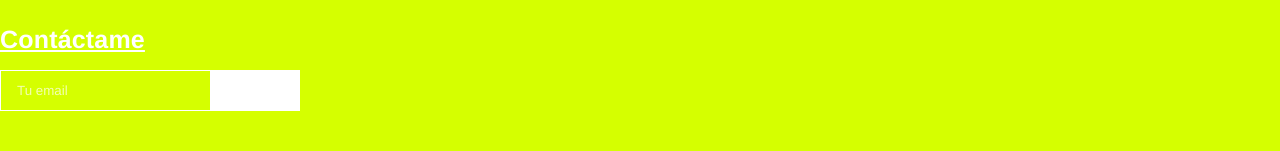
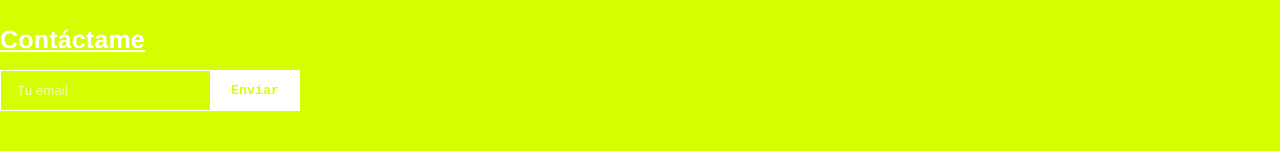
Before and after one commit to carmengm14/mi-portfolio-personal, a Vue app: page / in a window 1280 px wide. Shown: the part 5858-6009 px from the top of the page. Built offline with nearby package versions, Linux system fonts and the light colour scheme; the HTML template or start-up script is replaced by a standard one; a web font is replaced by a local one.

Commit message:
detalles btn enviar footer

```diff
--- a/src/components/FooterBar.vue
+++ b/src/components/FooterBar.vue
@@ -209,10 +209,11 @@ footer {
 
 .newsletter button {
   background: var(--bg);
-  color: white;
+  color: var(--accent);
   border: 1px solid var(--bg);
   padding: 0 20px;
   font-family: var(--font-mono);
+  font-weight: 600;
   cursor: pointer;
   transition: all 0.3s ease;
 }
```
